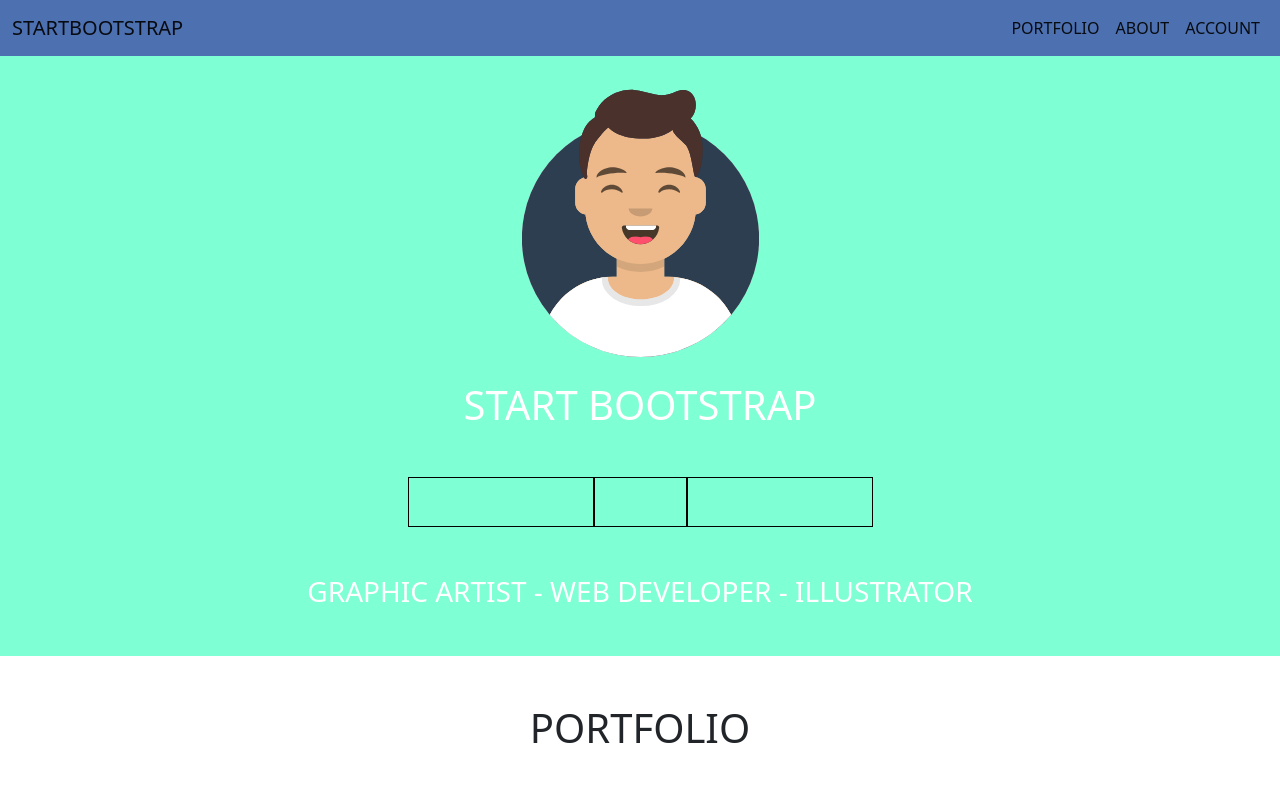
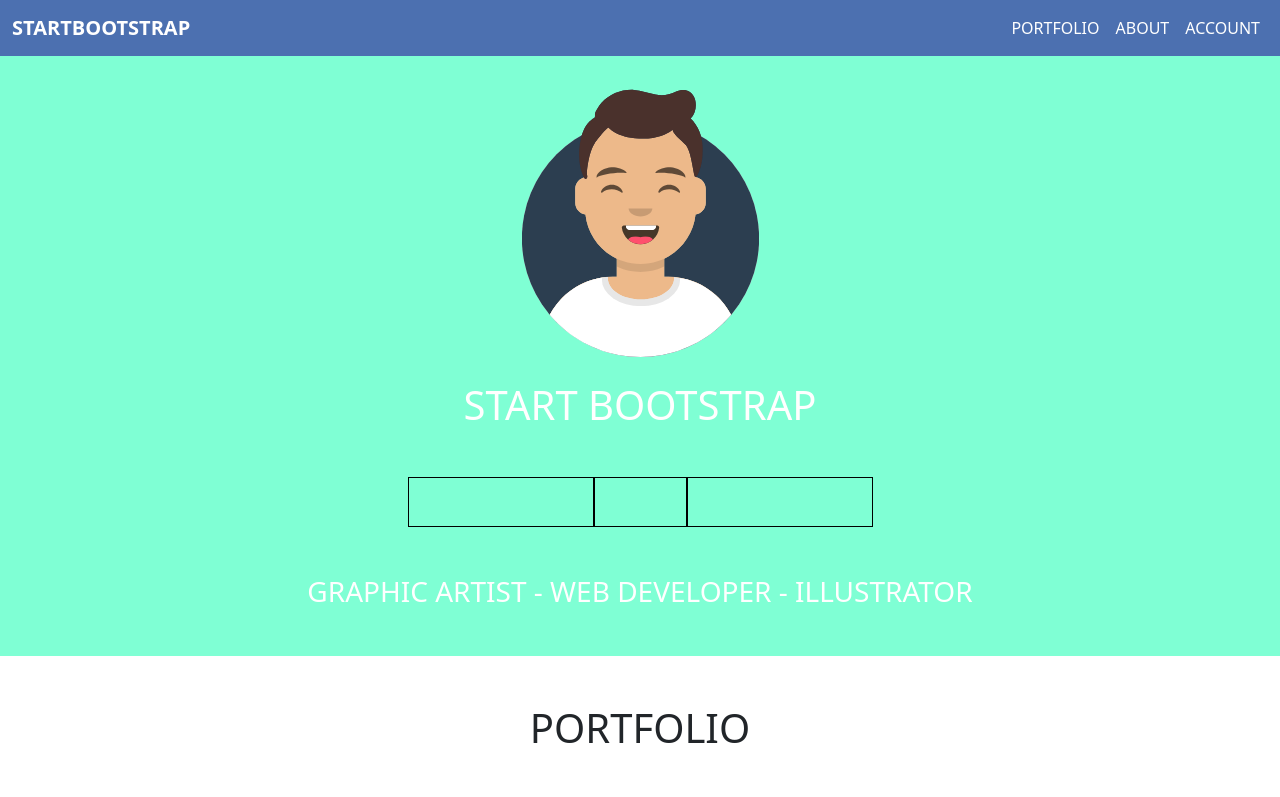
Before and after one commit to santocaridi99/html-css-bootstrap-freelancer, a plain HTML site: page index.html in a window 1280 px wide. Shown: the top 797 px of the page. Drawn offline with nearby package versions, Linux system fonts and the light colour scheme.

Commit message:
navbar completata e fixata

```diff
--- a/css/style.css
+++ b/css/style.css
@@ -47,6 +47,19 @@
     padding: 3px;
     width: 30px;
 }
+.navbar-light .navbar-toggler-icon{
+    filter: invert(1);
+}
+.navbar-light .navbar-toggler{
+    border-color: white;
+}
+.navbar-light .navbar-brand{
+    color: white;
+    font-weight: bold;
+}
+.navbar-light .navbar-nav .nav-link.active, .navbar-light .navbar-nav .show>.nav-link {
+    color: white;
+}
 
 
 /* ------------------------------------ */
--- a/index.html
+++ b/index.html
@@ -10,13 +10,13 @@
     <link rel="stylesheet" href="css/style.css">
 </head>
 <body>
-    <nav class="navbar navbar-expand-lg navbar-light colornav">
-        <div class="container-fluid justify-content-end">
+    <nav class="navbar navbar-expand-sm navbar-light colornav">
+        <div class="container-fluid flex-row-reverse  flex-sm-row">
           <button class="navbar-toggler" type="button" data-bs-toggle="collapse" data-bs-target="#navbarTogglerDemo01" aria-controls="navbarTogglerDemo01" aria-expanded="false" aria-label="Toggle navigation">
             <span class="navbar-toggler-icon"></span>
           </button>
-            <div class="justify-content-sm-between collapse navbar-collapse" id="navbarTogglerDemo01">
-                <a class="navbar-brand" href="#">STARTBOOTSTRAP</a>
+          <a class="navbar-brand" href="#">STARTBOOTSTRAP</a>
+            <div class="justify-content-sm-end collapse navbar-collapse" id="navbarTogglerDemo01">
                 <ul class="d-flex navbar-nav  mb-2 mb-lg-0">
                     <li class="nav-item">
                     <a class="nav-link active" aria-current="page" href="#">PORTFOLIO</a>
```
